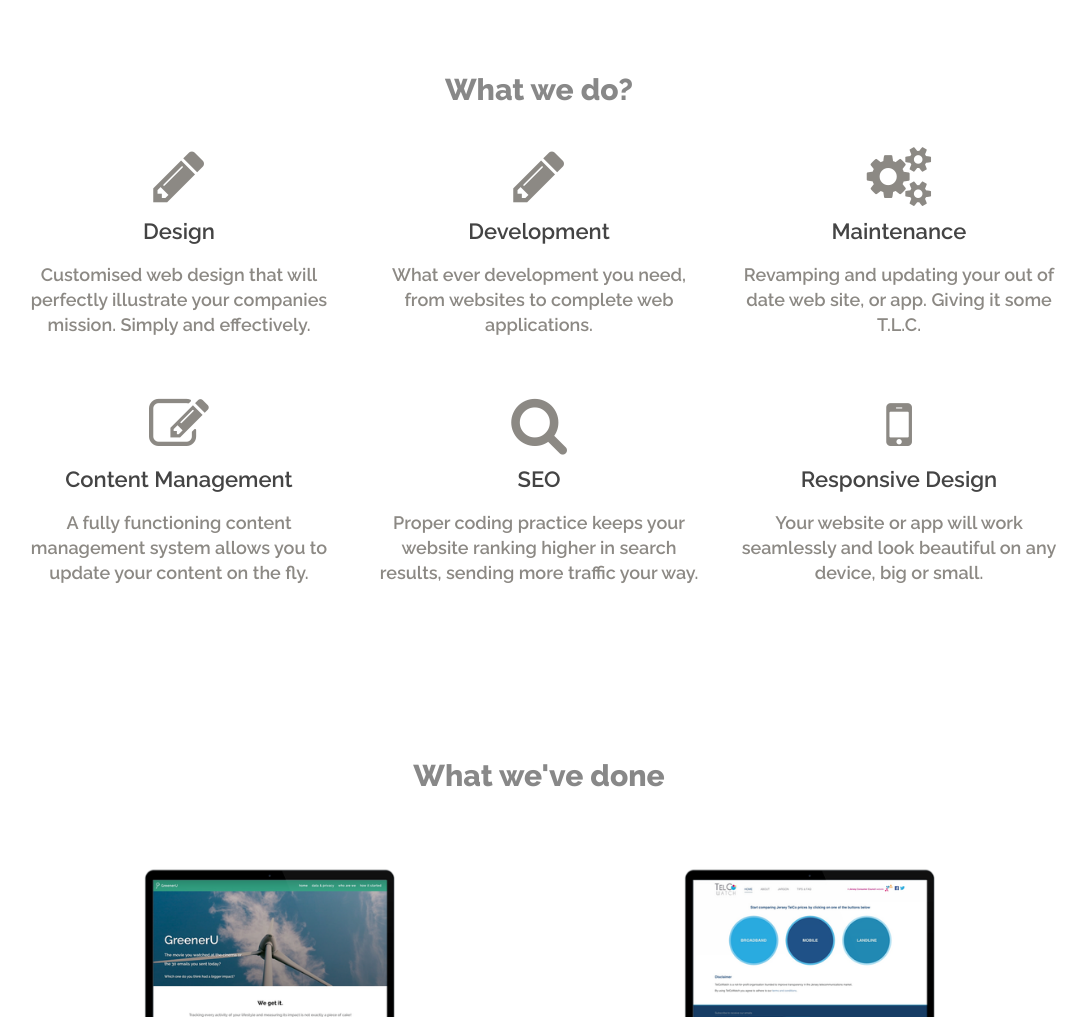
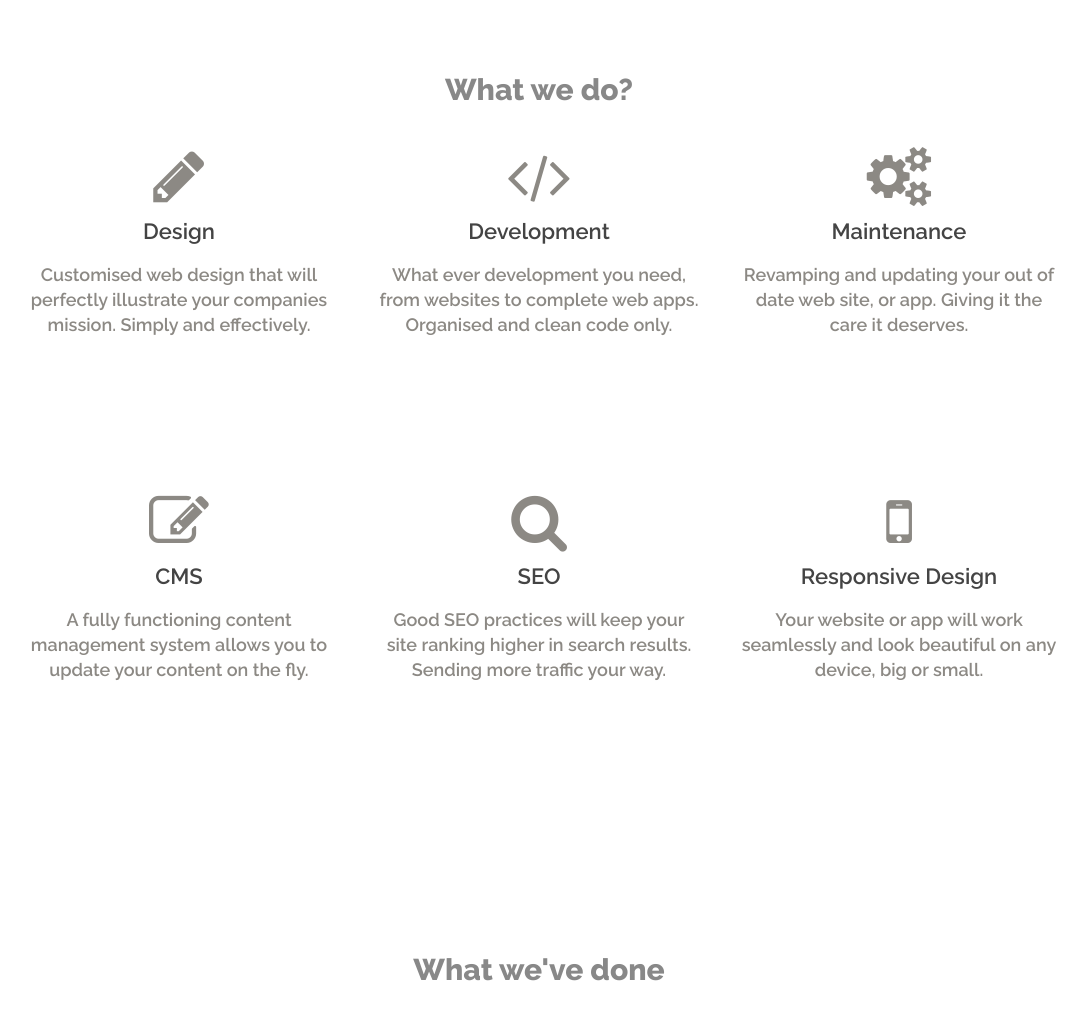
Before and after one commit to GeorgeBorg/freelancer, a plain HTML site: page index.html in a window 1280 px wide. Shown: the part 823-1840 px from the top of the page, without its empty margins (101-1188 px from the left). Drawn offline with nearby package versions, Linux system fonts and the light colour scheme.

Commit message:
mergin and updates

```diff
--- a/assets/stylesheets/sass/content/_index.scss
+++ b/assets/stylesheets/sass/content/_index.scss
@@ -307,7 +307,7 @@
 	}
 }
 
-@include bem-block(container, min_height) {
+@include bem-block(container, min-height) {
 	min-height: 345px;
 }
 
--- a/index.html
+++ b/index.html
@@ -148,7 +148,7 @@
 
 				<h2 class="section__header">What we do?</h2>
 
-				<div class="container container--third wow fadeIn" data-wow-delay="0.5s">
+				<div class="container container--third container--min-height wow fadeIn" data-wow-delay="0.5s">
 
 					<i class="container__icon fa fa-pencil"></i>
 
@@ -160,35 +160,35 @@
 
 				</div>
 
-				<div class="container container--third wow fadeIn" data-wow-delay="0.5s">
+				<div class="container container--third container--min-height wow fadeIn " data-wow-delay="1s">
 
-					<i class="container__icon fa fa-pencil"></i>
+					<i class="container__icon fa fa-code"></i>
 
 					<h3 class="container__header"> Development </h3>
 
 					<p class="container__text">
-						What ever development you need, from websites to complete web applications.
+						What ever development you need, from websites to complete web apps. Organised and clean code only.
 					</p>
 
 				</div>
 
-				<div class="container container--third wow fadeIn " data-wow-delay="1.5s">
+				<div class="container container--third container--min-height wow fadeIn " data-wow-delay="1.5s">
 
 					<i class="container__icon fa fa-cogs"></i>
 
 					<h3 class="container__header"> Maintenance </h3>
 
 					<p class="container__text">
-						Revamping and updating your out of date web site, or app. Giving it some T.L.C.
+						Revamping and updating your out of date web site, or app. Giving it the care it deserves.
 					</p>
 
 				</div>
 
-				<div class="container container--third wow fadeIn" data-wow-delay="0.5s">
+				<div class="container container--third container--min-height wow fadeIn" data-wow-delay="0.5s">
 
 					<i class="container__icon fa fa-pencil-square-o"></i>
 
-					<h3 class="container__header"> Content Management </h3>
+					<h3 class="container__header"> CMS </h3>
 
 					<p class="container__text">
 						A fully functioning content management system allows you to update your content on the fly.
@@ -196,18 +196,18 @@
 
 				</div>
 
-				<div class="container container--third wow fadeIn " data-wow-delay="1s">
+				<div class="container container--third container--min-height wow fadeIn " data-wow-delay="1s">
 
 					<i class="container__icon fa fa-search"></i>
 
 					<h3 class="container__header"> SEO </h3>
 
 					<p class="container__text">
-						Proper coding practice keeps your website ranking higher in search results, sending more traffic your way.
+						Good SEO practices will keep your site ranking higher in search results. Sending more traffic your way.
 
 				</div>
 
-				<div class="container container--third wow fadeIn " data-wow-delay="1.5s">
+				<div class="container container--third container--min-height wow fadeIn " data-wow-delay="1.5s">
 
 					<i class="container__icon fa fa-mobile"></i>
 
```
Also changed, not shown: assets/css/application.css.
